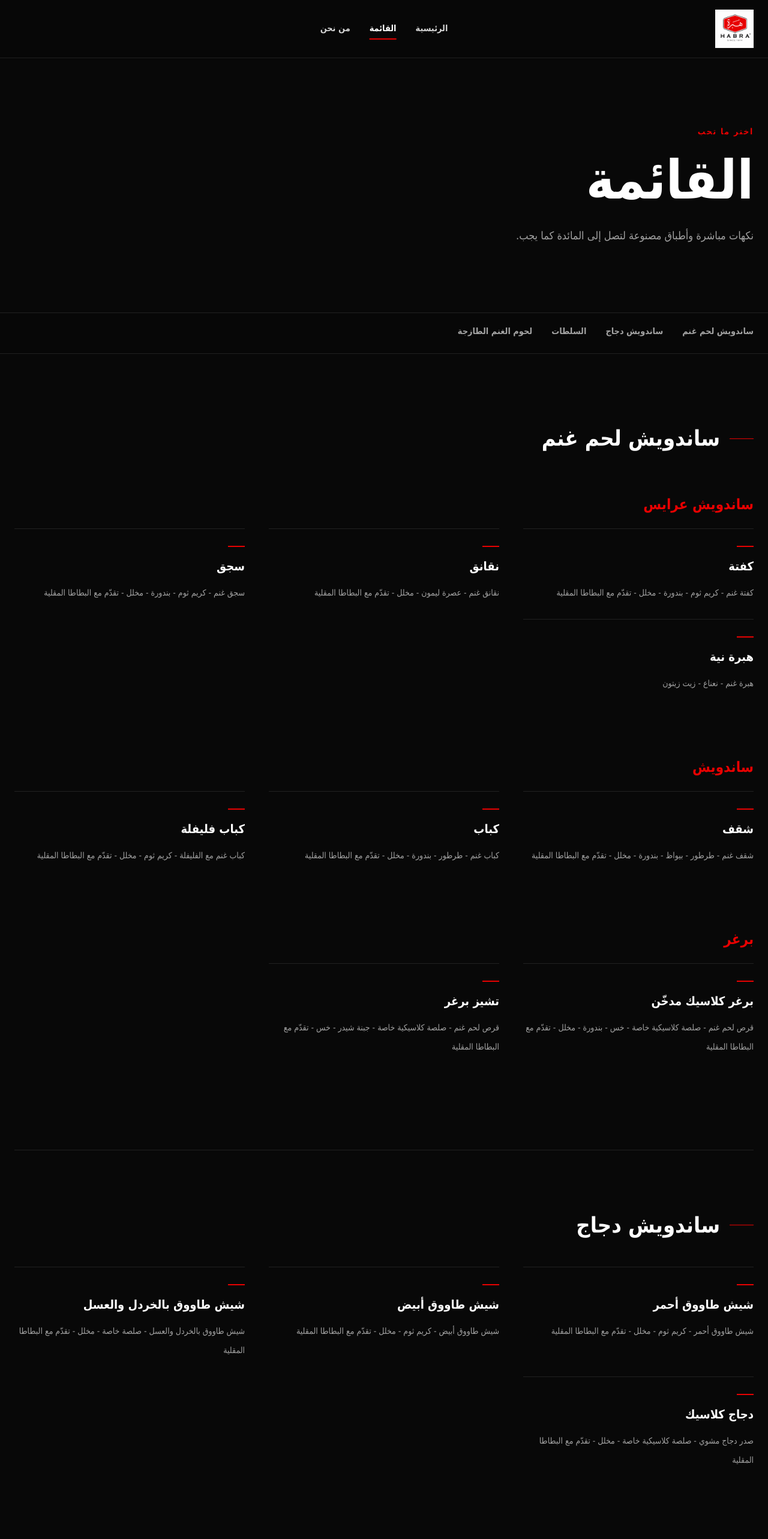
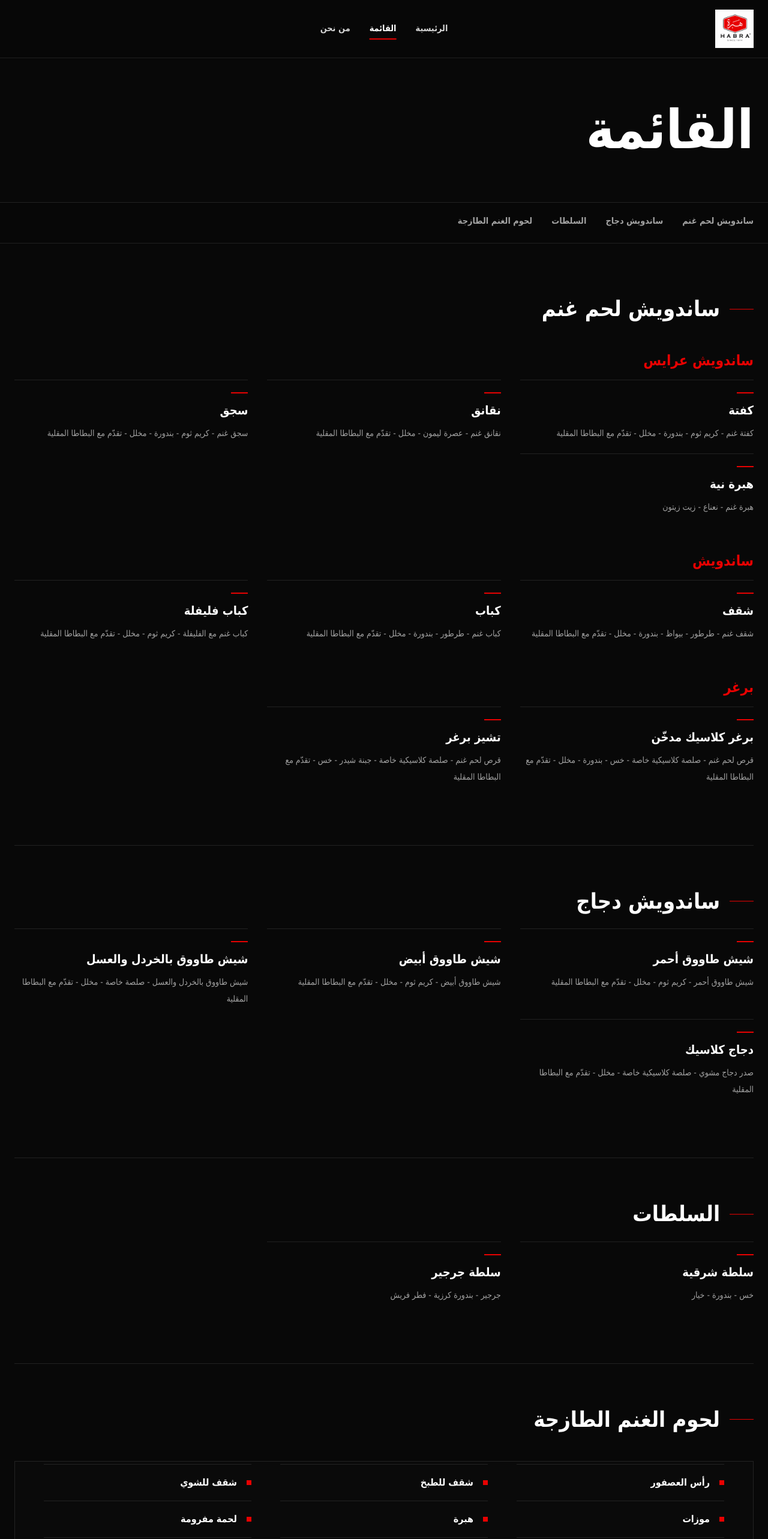
Before and after one commit to edmondilbawi/habra-website, a React (Vite) app: page /menu in a window 1280 px wide. Shown: the top 2566 px of the page at 60% size. Built offline with nearby package versions, Linux system fonts and the light colour scheme.

Commit message:
Polish HABRA homepage and menu layout

```diff
--- a/src/components/ContactSection.tsx
+++ b/src/components/ContactSection.tsx
@@ -10,10 +10,10 @@ const contactMarks = {
 
 export function ContactSection() {
   return (
-    <section id="contact" className="scroll-mt-24 border-t border-white/10 bg-neutral-950 py-24 sm:py-32">
+    <section id="contact" className="scroll-mt-24 border-t border-white/10 bg-neutral-950 py-16 sm:py-20 lg:py-24">
       <div className="site-container">
         <Reveal>
-          <div className="grid gap-12 lg:grid-cols-[0.8fr_1.2fr] lg:items-end">
+          <div className="grid gap-10 lg:grid-cols-[0.8fr_1.2fr] lg:items-end">
             <div>
               <h2 className="section-title">تواصل معنا</h2>
               <p className="mt-5 max-w-md text-base leading-8 text-neutral-400">
--- a/src/components/Footer.tsx
+++ b/src/components/Footer.tsx
@@ -1,5 +1,5 @@
 import { Link } from 'react-router-dom'
-import { footerNavigation } from '../data/site'
+import { primaryNavigation } from '../data/site'
 import { Logo } from './Logo'
 
 export function Footer() {
@@ -11,7 +11,7 @@ export function Footer() {
             <Logo className="h-20 w-20 bg-white object-contain" />
           </Link>
           <nav aria-label="روابط التذييل" className="flex flex-wrap gap-x-6 gap-y-4 text-sm text-neutral-400">
-            {footerNavigation.map((item) => (
+            {primaryNavigation.map((item) => (
               <Link key={item.label} to={item.to} className="focus-ring transition-colors hover:text-white">
                 {item.label}
               </Link>
--- a/src/data/site.ts
+++ b/src/data/site.ts
@@ -12,11 +12,6 @@ export const primaryNavigation: NavigationItem[] = [
   { label: 'الرئيسية', to: '/', pagePath: '/' },
   { label: 'القائمة', to: '/menu', pagePath: '/menu' },
   { label: 'من نحن', to: '/about', pagePath: '/about' },
-]
-
-export const footerNavigation: NavigationItem[] = [
-  ...primaryNavigation,
-  { label: 'تواصل معنا', to: '/#contact', pagePath: '/#contact' },
 ]
 
 export const siteContent = {
--- a/src/pages/HomePage.tsx
+++ b/src/pages/HomePage.tsx
@@ -33,20 +33,17 @@ export function HomePage() {
             <p className="mt-5 max-w-lg text-base leading-8 text-neutral-200 sm:text-lg">
               {siteContent.hero.description}
             </p>
-            <div className="mt-9 flex flex-col items-stretch gap-3 min-[420px]:flex-row min-[420px]:items-center">
+            <div className="mt-9 flex">
               <Link to="/menu" className="button-primary focus-ring">
                 استعرض القائمة
                 <span aria-hidden="true">←</span>
-              </Link>
-              <Link to="/#contact" className="button-secondary focus-ring">
-                تواصل معنا
               </Link>
             </div>
           </div>
         </div>
       </section>
 
-      <section className="py-24 sm:py-32">
+      <section className="py-14 sm:py-20 lg:py-24">
         <div className="site-container">
           <Reveal>
             <div className="grid gap-10 lg:grid-cols-[0.65fr_1.35fr] lg:gap-24">
@@ -63,18 +60,18 @@ export function HomePage() {
         </div>
       </section>
 
-      <section className="border-y border-white/10 bg-neutral-950 py-24 sm:py-32">
+      <section className="border-y border-white/10 bg-neutral-950 py-16 sm:py-20 lg:py-24">
         <div className="site-container">
           <Reveal>
             <div className="flex flex-col justify-between gap-8 sm:flex-row sm:items-end">
-              <SectionHeading title="من قائمتنا" description="اختيارات مباشرة لمحبي نكهة الفحم." />
+              <SectionHeading title="من قائمتنا" />
               <Link to="/menu" className="text-link focus-ring shrink-0">
                 استعرض القائمة
                 <span aria-hidden="true">←</span>
               </Link>
             </div>
           </Reveal>
-          <div className="mt-14 grid gap-x-6 gap-y-12 sm:grid-cols-2 lg:grid-cols-4">
+          <div className="mt-10 grid gap-x-6 gap-y-10 sm:grid-cols-2 lg:grid-cols-4">
             {featuredMenuItems.map((item) => (
               <Reveal key={item.id}>
                 <FoodCard item={item} />
@@ -84,11 +81,11 @@ export function HomePage() {
         </div>
       </section>
 
-      <section className="py-24 sm:py-32">
+      <section className="py-16 sm:py-20 lg:py-24">
         <div className="site-container">
           <Reveal>
             <div className="grid overflow-hidden border border-white/10 bg-neutral-950 lg:grid-cols-[1.3fr_0.7fr]">
-              <div className="min-h-[360px] overflow-hidden lg:min-h-[560px]">
+              <div className="min-h-[320px] overflow-hidden lg:min-h-[480px]">
                 <img
                   className="h-full w-full object-cover transition-transform duration-1000 hover:scale-[1.02]"
                   src={assets.restaurantInterior}
@@ -99,7 +96,7 @@ export function HomePage() {
                   decoding="async"
                 />
               </div>
-              <div className="flex flex-col justify-center p-8 sm:p-12 lg:p-14">
+              <div className="flex flex-col justify-center p-8 sm:p-10 lg:p-12">
                 <SectionHeading
                   eyebrow={siteContent.restaurant.eyebrow}
                   title={siteContent.restaurant.title}
--- a/src/pages/MenuPage.tsx
+++ b/src/pages/MenuPage.tsx
@@ -4,17 +4,17 @@ import type { MenuItem } from '../types/content'
 
 function PreparedItems({ items, nested = false }: { items: MenuItem[]; nested?: boolean }) {
   return (
-    <div className="mt-6 grid gap-x-10 sm:grid-cols-2 lg:grid-cols-3">
+    <div className="mt-4 grid gap-x-8 sm:grid-cols-2 lg:grid-cols-3">
       {items.map((item) => (
-        <article key={item.id} className="prepared-menu-item min-w-0 border-t border-white/10 py-7">
-          <div className="mb-4 h-0.5 w-7 bg-habra-red" aria-hidden="true" />
+        <article key={item.id} className="prepared-menu-item min-w-0 border-t border-white/10 py-5">
+          <div className="mb-3 h-0.5 w-7 bg-habra-red" aria-hidden="true" />
           {nested ? (
             <h4 className="text-lg font-bold leading-8 text-white sm:text-xl">{item.name}</h4>
           ) : (
             <h3 className="text-lg font-bold leading-8 text-white sm:text-xl">{item.name}</h3>
           )}
           {item.description ? (
-            <p className="mt-3 text-sm leading-8 text-neutral-400">{item.description}</p>
+            <p className="mt-2 text-sm leading-7 text-neutral-400">{item.description}</p>
           ) : null}
         </article>
       ))}
@@ -25,13 +25,9 @@ function PreparedItems({ items, nested = false }: { items: MenuItem[]; nested?:
 export function MenuPage() {
   return (
     <>
-      <section className="border-b border-white/10 py-20 sm:py-28">
+      <section className="border-b border-white/10 py-10 sm:py-14 lg:py-16">
         <div className="site-container">
-          <p className="mb-4 text-sm font-semibold tracking-[0.12em] text-habra-red">اختر ما تحب</p>
           <h1 className="page-title">القائمة</h1>
-          <p className="mt-5 max-w-xl text-base leading-8 text-neutral-400 sm:text-lg">
-            نكهات مباشرة وأطباق مصنوعة لتصل إلى المائدة كما يجب.
-          </p>
         </div>
       </section>
 
@@ -45,12 +41,12 @@ export function MenuPage() {
         </div>
       </nav>
 
-      <div className="site-container py-20 sm:py-28">
+      <div className="site-container py-12 sm:py-16 lg:py-20">
         {menuCategories.map((category, categoryIndex) => (
           <section
             key={category.id}
             id={category.id}
-            className={`scroll-mt-44 ${categoryIndex > 0 ? 'mt-24 border-t border-white/10 pt-20 sm:mt-32 sm:pt-24' : ''}`}
+            className={`scroll-mt-52 sm:scroll-mt-44 ${categoryIndex > 0 ? 'mt-16 border-t border-white/10 pt-14 sm:mt-20 sm:pt-16' : ''}`}
             aria-labelledby={`${category.id}-title`}
           >
             <Reveal>
@@ -63,7 +59,7 @@ export function MenuPage() {
             </Reveal>
 
             {category.subcategories ? (
-              <div className="mt-12 space-y-14 sm:mt-16 sm:space-y-20">
+              <div className="mt-8 space-y-8 sm:mt-10 sm:space-y-10">
                 {category.subcategories.map((subcategory) => (
                   <Reveal key={subcategory.id}>
                     <section aria-labelledby={`${subcategory.id}-title`}>
@@ -79,11 +75,11 @@ export function MenuPage() {
                 ))}
               </div>
             ) : category.presentation === 'fresh-meat' ? (
-              <Reveal className="mt-12 sm:mt-16">
-                <div className="border border-white/10 bg-neutral-950 px-6 py-2 sm:px-10 lg:px-12">
+              <Reveal className="mt-8 sm:mt-10">
+                <div className="border border-white/10 bg-neutral-950 px-6 py-1 sm:px-10 lg:px-12">
                   <div className="grid gap-x-12 sm:grid-cols-2 lg:grid-cols-3">
                     {category.items?.map((item) => (
-                      <div key={item.id} className="fresh-meat-item flex min-w-0 items-center gap-4 border-t border-white/10 py-5">
+                      <div key={item.id} className="fresh-meat-item flex min-w-0 items-center gap-4 border-t border-white/10 py-4">
                         <span className="h-2 w-2 shrink-0 bg-habra-red" aria-hidden="true" />
                         <p className="font-semibold leading-7 text-white">{item.name}</p>
                       </div>
@@ -92,7 +88,7 @@ export function MenuPage() {
                 </div>
               </Reveal>
             ) : (
-              <Reveal className="mt-6 sm:mt-10">
+              <Reveal className="mt-2 sm:mt-4">
                 <PreparedItems items={category.items ?? []} />
               </Reveal>
             )}
```
